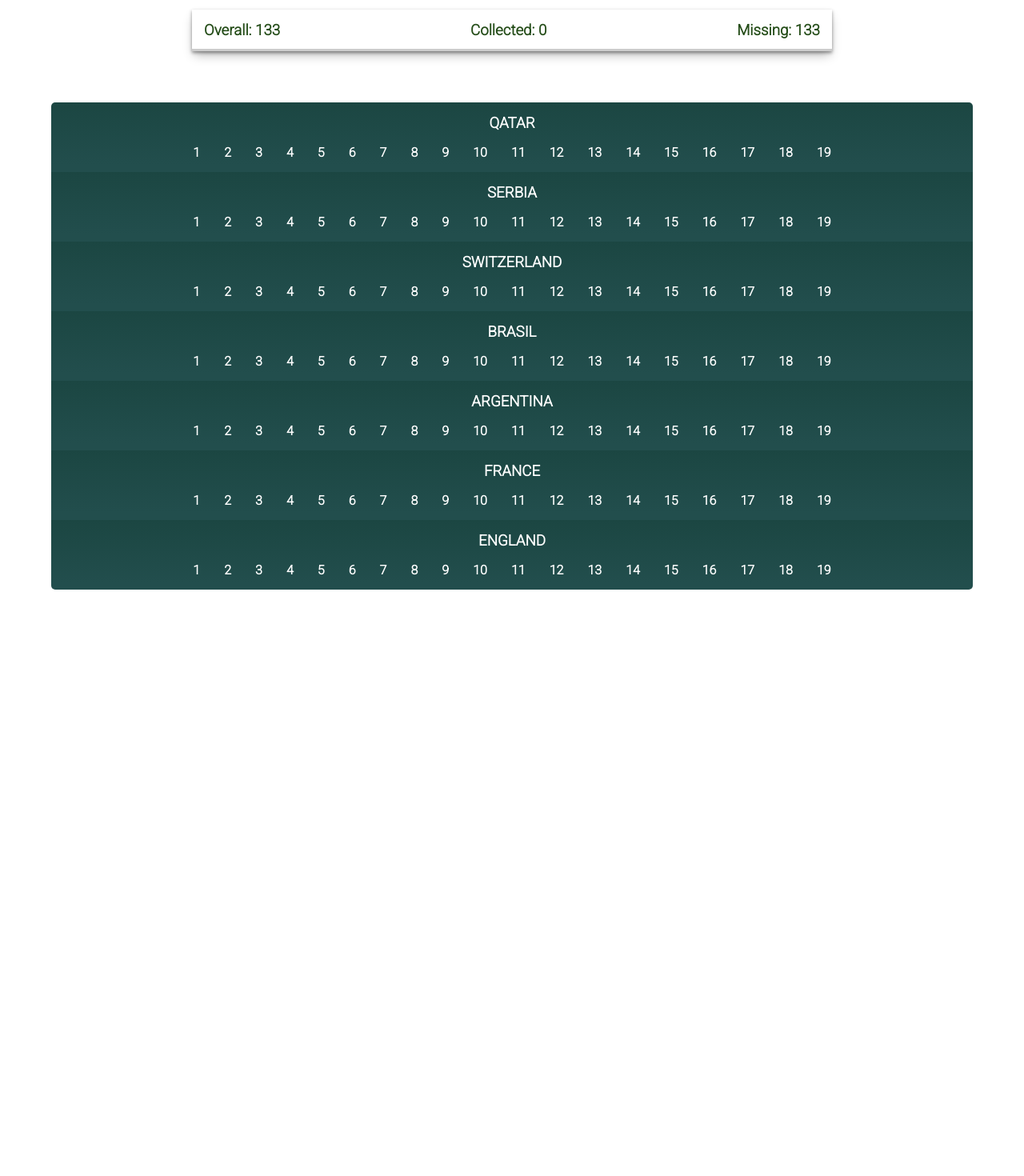
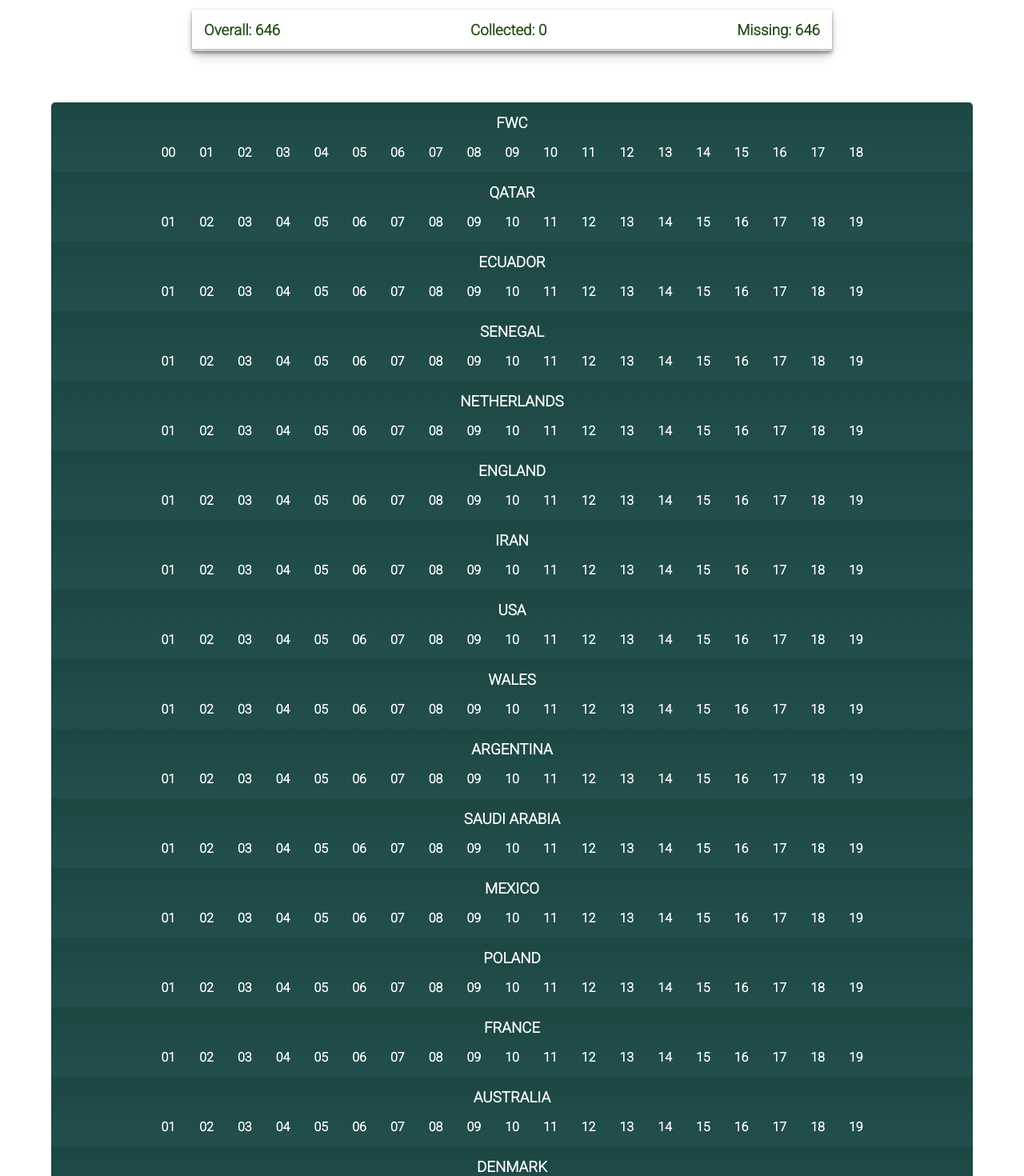
Before and after one commit to Dinko99/Sticker-Collection-App, a React (Create React App) app in the folder client/: page / in a window 1280 px wide. Shown: the part 160-1630 px from the top of the page at 80% size. Before the commit the page ends 897 px from the top, so only its background shows below. Built offline with nearby package versions, Linux system fonts and the light colour scheme.

Commit message:
Added fwc and cocacola stickers

```diff
--- a/client/src/App.jsx
+++ b/client/src/App.jsx
@@ -7,9 +7,8 @@ import countries from './utils/countries'
 
 
 function App() {
-  const [isCollected, setIsCollected] = useState(false)
   const [stickersCollected, setStickersCollected] = useState(0);
-  let overall = countries.length * 19;
+  let overall = countries.length * 19 + 38;
 
   return (
     <>
--- a/client/src/Styles/AllStickers.scss
+++ b/client/src/Styles/AllStickers.scss
@@ -4,6 +4,7 @@ main {
     margin-top: 4rem;
     display: flex;
     flex-direction: column;
+    margin-bottom: 3rem;
 
     .stickers-section:first-child{
         border-top-left-radius: 5px;
--- a/client/src/components/AllStickers.jsx
+++ b/client/src/components/AllStickers.jsx
@@ -2,32 +2,61 @@ import '../Styles/AllStickers.scss'
 import CountryTitle from './CountryTitle'
 import StickerNumber from './StickerNumber'
 import stickers from '../utils/stickers'
-import { useState } from 'react'
+import fwcFront from '../utils/fwcFront'
+import fwcBack from '../utils/fwcBack'
+import cocaCola from '../utils/cocaCola'
 
 
 
-const AllStickers = ({countries, stickersCollected, setStickersCollected}) => {
-
+const AllStickers = ({countries, setStickersCollected}) => {
     const [number, collected] = stickers;
-
-
 
   return (
     <main>
+        <div className="stickers-section">
+            <CountryTitle title='fwc' />
+            <div className="stickers">
+                {
+                    fwcFront.map((number, index)=>{
+                        return <StickerNumber key={index} number={number} setStickersCollected={setStickersCollected} />
+                    })
+                }
+            </div>
+        </div>
         {
             countries.map((country, index)=>{
                 return <div key={index} className="stickers-section">
-                    <CountryTitle  country={country} />
+                    <CountryTitle  title={country} />
                     <div className="stickers">
                 {
                     stickers.map((item, index)=>{
-                        return <StickerNumber key={index} number={item.number} collected={item.collected} stickersCollected={stickersCollected} setStickersCollected={setStickersCollected}   />
+                        return <StickerNumber key={index} number={item.number} setStickersCollected={setStickersCollected}   />
                     })
                 }
                     </div>
                 </div>
             })
         }
+         <div className="stickers-section">
+            <CountryTitle title='fwc' />
+            <div className="stickers">
+                {
+                    fwcBack.map((number, index)=>{
+                        return <StickerNumber key={index} number={number} setStickersCollected={setStickersCollected} />
+                    })
+                }
+            </div>
+        </div>
+        <div className="stickers-section">
+            <CountryTitle title='cocacola' />
+            <div className="stickers">
+                {
+                    cocaCola.map((number, index)=>{
+                        return <StickerNumber key={index} number={number} setStickersCollected={setStickersCollected} />
+                    })
+                }
+            </div>
+        </div>
     </main>
 
   )
--- a/client/src/components/CountryTitle.jsx
+++ b/client/src/components/CountryTitle.jsx
@@ -1,8 +1,6 @@
-
-
-const CountryCard = ({country}) => {
+const CountryCard = ({title}) => {
   return (
-    <h3 className='country-title'>{country}</h3>
+    <h3 className='country-title'>{title}</h3>
   )
 }
 
--- a/client/src/components/StickerNumber.jsx
+++ b/client/src/components/StickerNumber.jsx
@@ -1,7 +1,7 @@
 import { useState, useEffect } from "react";
 import {FcCheckmark} from 'react-icons/fc'
 
-const StickerNumber = ({number, collected, stickersCollected, setStickersCollected}) => {
+const StickerNumber = ({number, setStickersCollected}) => {
   const [isCollected, setIsCollected] = useState(false)
 
   useEffect(()=>{
@@ -22,7 +22,7 @@ const StickerNumber = ({number, collected, stickersCollected, setStickersCollect
 
 
   return (
-    <p className='sticker-number' id={number} onClick={handleClick} >{number} <span className="checkmark" style={{display: isCollected === false ? 'none' : 'block'}}><FcCheckmark /></span></p>
+    <p className='sticker-number' onClick={handleClick} >{number} <span className="checkmark" style={{display: isCollected === false ? 'none' : 'block'}}><FcCheckmark /></span></p>
   )
 }
 
--- /dev/null
+++ b/client/src/utils/cocaCola.js
@@ -0,0 +1,12 @@
+const cocaCola = [
+    'C1',
+    'C2',
+    'C3',
+    'C4',
+    'C5',
+    'C6',
+    'C7',
+    'C8',
+]
+
+export default cocaCola;
--- a/client/src/utils/countries.js
+++ b/client/src/utils/countries.js
@@ -1,3 +1,36 @@
-const countries = ['qatar', 'serbia', 'switzerland', 'brasil', 'argentina', 'france', 'england'];
+const countries = [
+    'qatar',
+    'ecuador',
+    'senegal',
+    'netherlands',
+    'england',
+    'iran',
+    'usa',
+    'wales',
+    'argentina',
+    'saudi arabia',
+    'mexico',
+    'poland',
+    'france',
+    'australia',
+    'denmark',
+    'tunisia',
+    'spain',
+    'costarica',
+    'germany',
+    'japan',
+    'belgium',
+    'canada',
+    'morocco',
+    'croatia',
+    'brasil',
+    'serbia',
+    'switzerland',
+    'cameroon',
+    'portugal',
+    'ghana',
+    'uruguay',
+    'south korea',
+];
 
 export default countries;
--- /dev/null
+++ b/client/src/utils/fwcBack.js
@@ -0,0 +1,15 @@
+const fwcBack = [
+    '19',
+    '20',
+    '21',
+    '22',
+    '23',
+    '24',
+    '25',
+    '26',
+    '27',
+    '28',
+    '29',
+]
+
+export default fwcBack;
--- /dev/null
+++ b/client/src/utils/fwcFront.js
@@ -0,0 +1,24 @@
+const fwcFront = [
+    '00',
+    '01',
+    '02',
+    '03',
+    '04',
+    '05',
+    '06',
+    '07',
+    '08',
+    '09',
+    '10',
+    '11',
+    '12',
+    '13',
+    '14',
+    '15',
+    '16',
+    '17',
+    '18',
+
+]
+
+export default fwcFront;
--- a/client/src/utils/stickers.js
+++ b/client/src/utils/stickers.js
@@ -1,13 +1,13 @@
 const stickers = [
-    {number: '1', collected: false},
-    {number: '2', collected: false},
-    {number: '3', collected: false},
-    {number: '4', collected: false},
-    {number: '5', collected: false},
-    {number: '6', collected: false},
-    {number: '7', collected: false},
-    {number: '8', collected: false},
-    {number: '9', collected: false},
+    {number: '01', collected: false},
+    {number: '02', collected: false},
+    {number: '03', collected: false},
+    {number: '04', collected: false},
+    {number: '05', collected: false},
+    {number: '06', collected: false},
+    {number: '07', collected: false},
+    {number: '08', collected: false},
+    {number: '09', collected: false},
     {number: '10', collected: false},
     {number: '11', collected: false},
     {number: '12', collected: false},
```
